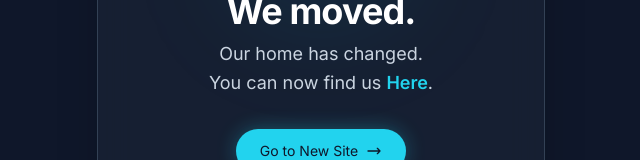
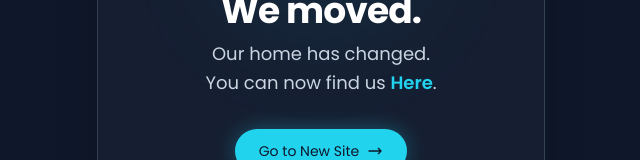
Before and after one commit to CineHub-Inc/Gold, a plain HTML site: page Root/index.html in a window 1280 px wide. Shown: the part 337-497 px from the top of the page, without its empty margins (319-959 px from the left). Drawn offline with nearby package versions, Linux system fonts and the light colour scheme.

Commit message:
Update index.html

```diff
--- a/Root/index.html
+++ b/Root/index.html
@@ -6,12 +6,12 @@
     <title>We Moved</title>
     <!-- Tailwind CSS for rapid, modern styling -->
     <script src="https://cdn.tailwindcss.com"></script>
-    <!-- Inter Font -->
-    <link href="https://fonts.googleapis.com/css2?family=Inter:wght@300;400;600;700&display=swap" rel="stylesheet">
+    <!-- Poppins Font -->
+    <link href="https://fonts.googleapis.com/css2?family=Poppins:wght@300;400;600;700&display=swap" rel="stylesheet">
 
     <style>
         body {
-            font-family: 'Inter', sans-serif;
+            font-family: 'Poppins', sans-serif;
             background-color: #0f172a; /* Dark Slate background */
         }
 
```
